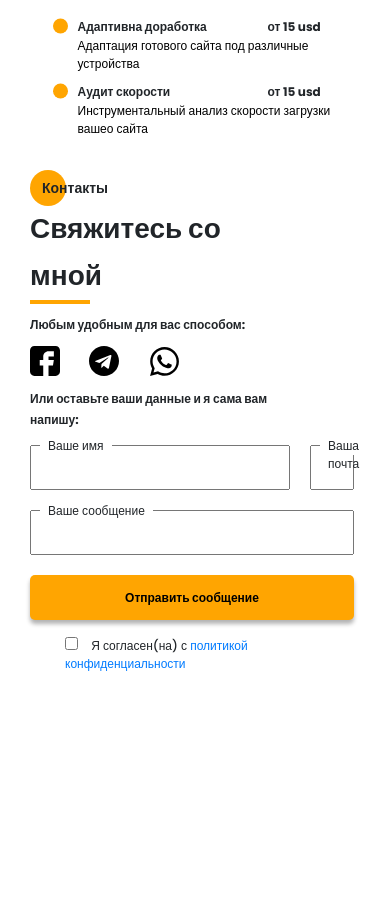
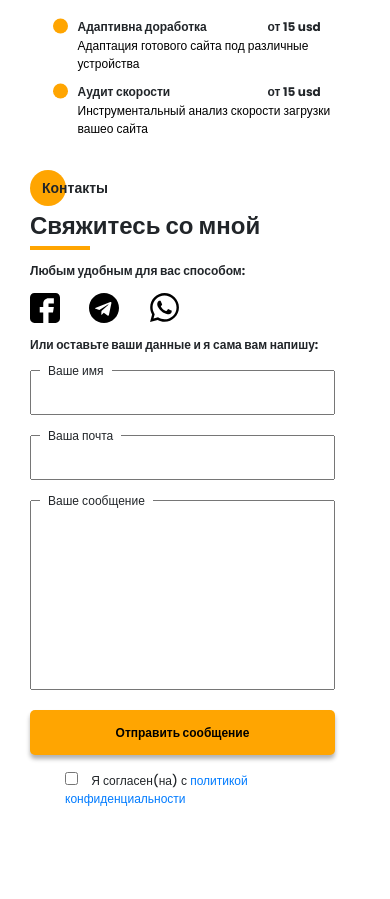
Before and after one commit to Mari-By/portfolio, a website: page src/index.html in a window 390 px wide. Shown: the part 6005-6904 px from the top of the page. After the commit the page ends 6829 px from the top, so only its background shows below. Drawn offline with Linux system fonts and the light colour scheme.

Commit message:
page and adaptation ready

```diff
--- a/src/sass/_media.scss
+++ b/src/sass/_media.scss
@@ -446,7 +446,8 @@
     .contact {
         height: 100%;
         &_form {
-            grid-template-columns: 230px 230px;
+            /* grid-template-columns: 230px 230px; */
+            grid-template-columns: repeat(2, 1fr);
             margin-top: 15px;
             row-gap: 20px;
         }
@@ -588,18 +589,25 @@
         }
     }
     .contact {
-
+        &_wrapper {
+            grid-template-columns: 1fr;
+        }
+        &_title {
+            font-size: 24px;
+        }
         &_form {
-            grid-template-columns: 260px;
+            grid-template-columns: 1fr;
             grid-template-rows: 45px 45px 190px 90px;
-
+            grid-auto-flow: row;
         }
         &_trigger {
             grid-template-columns: auto;
             grid-template-rows: 45px 45px;
+            grid-column: unset;
         }
-
-
+        &_textarea {
+            grid-column: unset;
+        }
     }
 
 }
```
Also changed, not shown: src/css/style.min.css.
